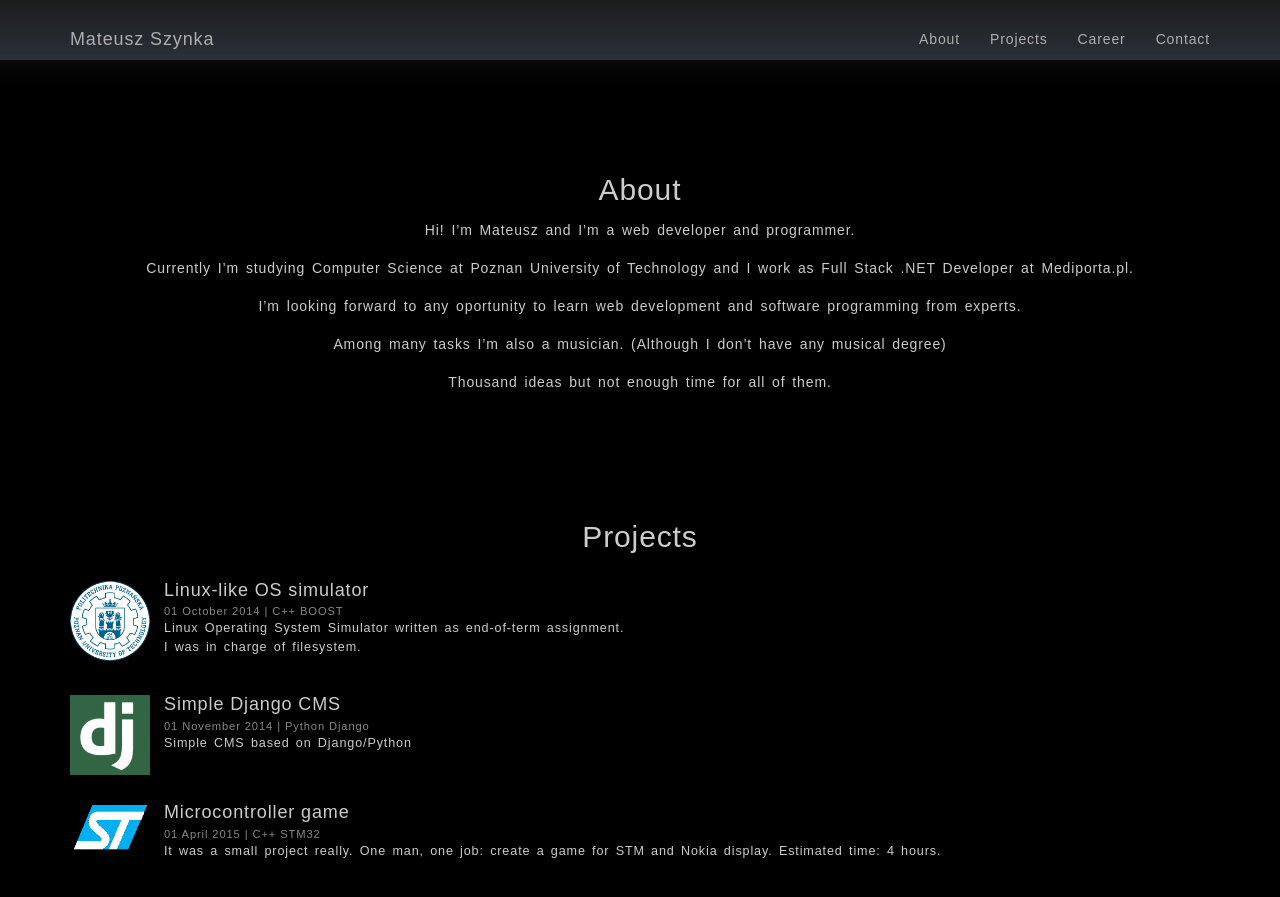
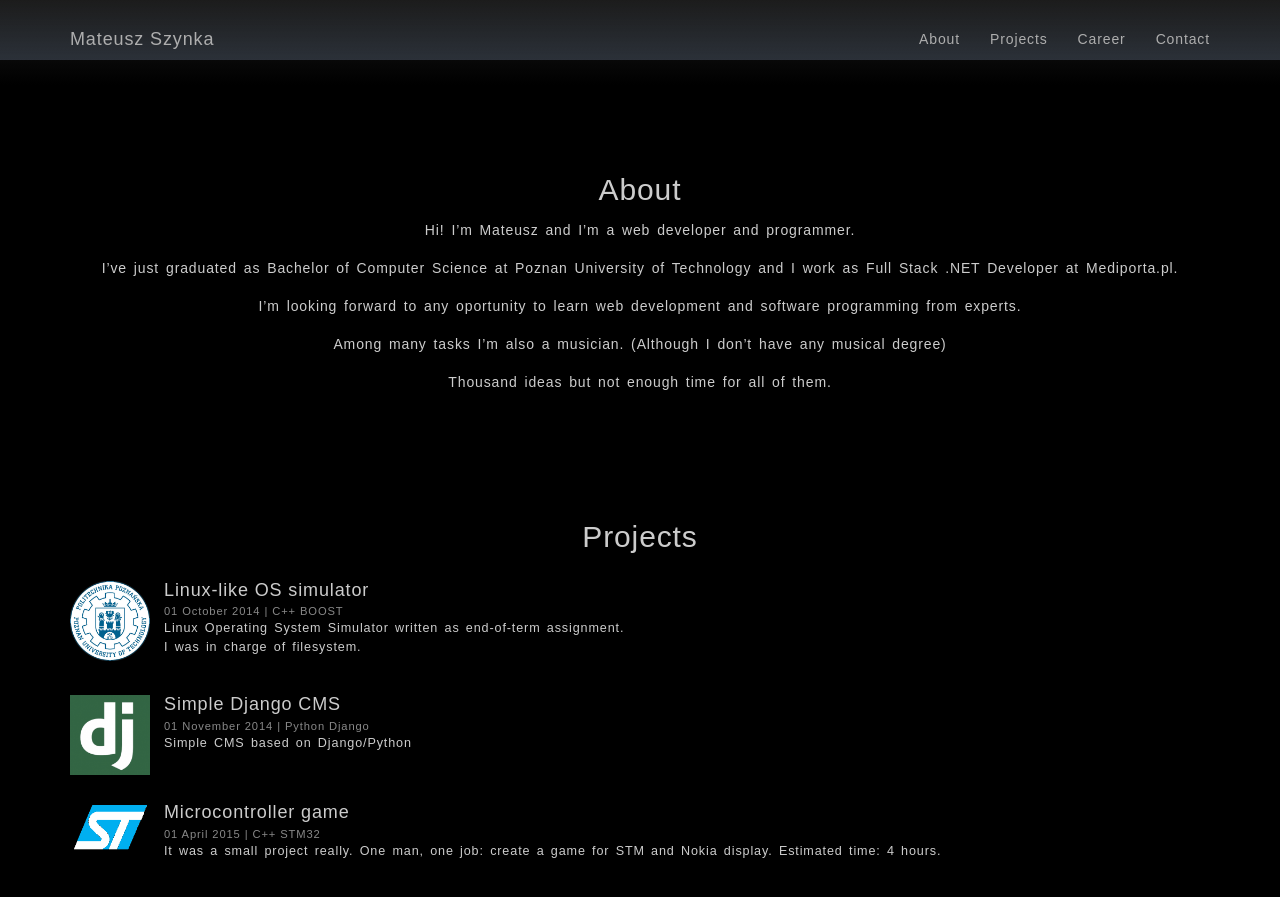
Before and after one commit to mszynka/mszynka.github.io, a Jekyll site: the page built from index.html, in a window 1280 px wide and 900 px high, scrolled down 840 px. Shown: the top 897 px of the window. Built offline with Jekyll 4.4.1, drawn with Linux system fonts in a browser that asks for light colours; some web fonts are replaced.

Commit message:
About update

```diff
--- a/about.md
+++ b/about.md
@@ -8,7 +8,7 @@ order: 10
 
 Hi! I'm Mateusz and I'm a web developer and programmer.
 
-Currently I'm studying Computer Science at Poznan University of Technology and I work as Full Stack .NET Developer at Mediporta.pl.
+I've just graduated as Bachelor of Computer Science at Poznan University of Technology and I work as Full Stack .NET Developer at Mediporta.pl.
 
 I'm looking forward to any oportunity to learn web development and software programming from experts.
 
```
